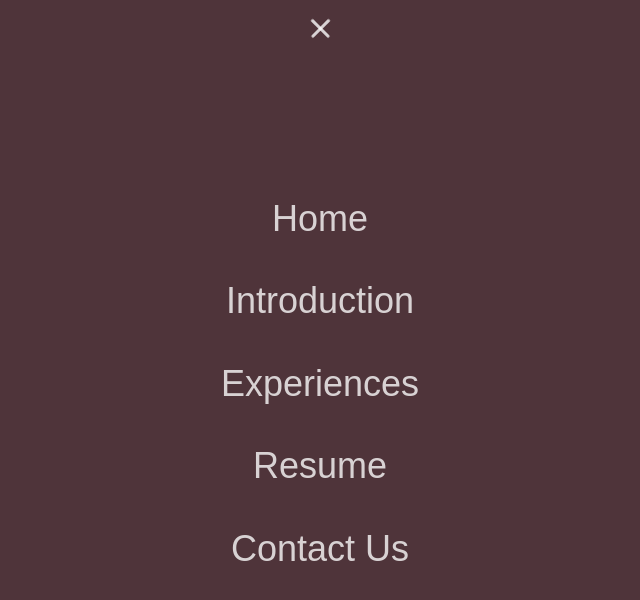
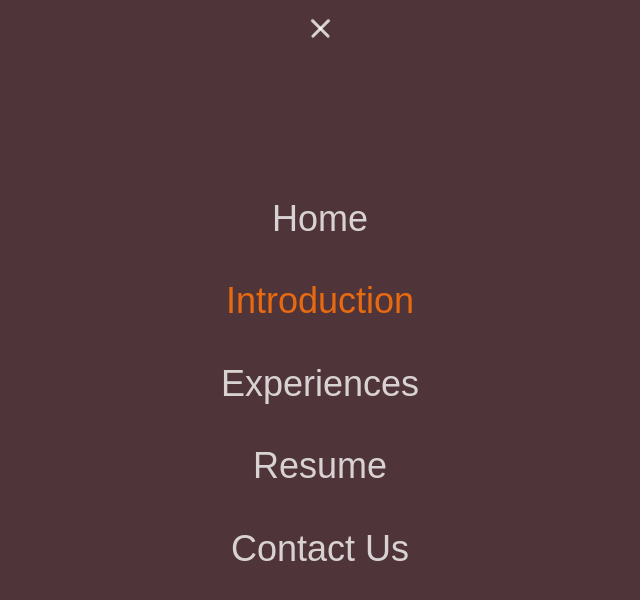
Before and after one commit to imSonuKushwaha/newPortfolio, a React (Vite) app: page /intro in a window 1280 px wide. Both pictures are taken after a click on the button 640 px from the left and 28 px from the top of the page. Shown: the top 600 px of the page, without its empty margins (320-960 px from the left). Built offline with nearby package versions, Linux system fonts and the light colour scheme.

Commit message:
Implement layout structure and enhance About page with scroll effects; add useInView hook

```diff
--- a/src/App.css
+++ b/src/App.css
@@ -65,8 +65,9 @@ svg text.text-body {
   text-align: center;
   display: grid;
   place-content: center;
+  height: 0;
+  pointer-events: none;
   z-index: 99;
-  height: 0;
   transition: height 0.5s cubic-bezier(0.14, 0.65, 0.15, 1);
 }
 
@@ -90,6 +91,7 @@ svg text.text-body {
 
 :root[menu-open] #menu-container {
   height: 100%;
+  pointer-events: auto;
 }
 
 :root[menu-open] #menu-container li {
--- a/src/appRoute.jsx
+++ b/src/appRoute.jsx
@@ -1,12 +1,15 @@
 import About from "./pages/About";
 import Home from "./pages/Home";
+import Layout from "./components/Layout";
 import { Routes, Route } from "react-router-dom";
 
 const AppRoute = () => {
   return (
     <Routes>
-      <Route path="/" element={<Home />} />
-      <Route path="/intro" element={<About />} />
+      <Route element={<Layout />}>
+        <Route path="/" element={<Home />} />
+        <Route path="/intro" element={<About />} />
+      </Route>
     </Routes>
   );
 };
--- a/src/components/Header.jsx
+++ b/src/components/Header.jsx
@@ -1,8 +1,9 @@
 import { useEffect, useState } from "react";
-import { Link } from "react-router-dom";
+import { Link, useLocation } from "react-router-dom";
 
 const Header = () => {
-  const [isMenuOpen, setIsMenuOpen] = useState(false);
+  const location = useLocation();
+  const [isMenuOpen, setIsMenuOpen] = useState(true);
 
   useEffect(() => {
     const rootElement = document.documentElement;
@@ -12,6 +13,18 @@ const Header = () => {
       rootElement.removeAttribute("menu-open");
     }
   }, [isMenuOpen]);
+
+  // Add new useEffect for handling route changes
+  useEffect(() => {
+    if (isMenuOpen) {
+      const timer = setTimeout(() => {
+        setIsMenuOpen(false);
+      }, 70);
+
+      return () => clearTimeout(timer);
+    }
+  }, [location.pathname]);
+
   return (
     <div>
       <div className="relative z-[100] flex items-center justify-center text-center mt-2">
@@ -32,19 +45,55 @@ const Header = () => {
       <div id="menu-container">
         <ul className="unstyled">
           <li>
-            <Link to="/">Home</Link>
+            <Link
+              to="/"
+              style={{
+                color: location.pathname === "/" ? "#e76a10" : "inherit",
+              }}
+            >
+              Home
+            </Link>
           </li>
           <li>
-            <Link to="/intro">Introduction</Link>
+            <Link
+              to="/intro"
+              style={{
+                color: location.pathname === "/intro" ? "#e76a10" : "inherit",
+              }}
+            >
+              Introduction
+            </Link>
           </li>
           <li>
-            <Link to="/Tour">Experiences</Link>
+            <Link
+              to="/experiences"
+              style={{
+                color:
+                  location.pathname === "/experiences" ? "#e76a10" : "inherit",
+              }}
+            >
+              Experiences
+            </Link>
           </li>
           <li>
-            <Link to="/Travel">Resume</Link>
+            <Link
+              to="/resume"
+              style={{
+                color: location.pathname === "/resume" ? "#e76a10" : "inherit",
+              }}
+            >
+              Resume
+            </Link>
           </li>
           <li>
-            <Link to="/Contact">Contact Us</Link>
+            <Link
+              to="/Contact"
+              style={{
+                color: location.pathname === "/Contact" ? "#e76a10" : "inherit",
+              }}
+            >
+              Contact Us
+            </Link>
           </li>
         </ul>
       </div>
--- /dev/null
+++ b/src/components/Layout.jsx
@@ -0,0 +1,13 @@
+import Header from "./Header";
+import { Outlet } from "react-router-dom";
+
+const Layout = () => {
+  return (
+    <div className="relative w-full h-screen overflow-hidden">
+      <Header />
+      <Outlet />
+    </div>
+  );
+};
+
+export default Layout;
--- /dev/null
+++ b/src/components/UseInView.jsx
@@ -0,0 +1,31 @@
+import { useState, useEffect, useRef } from "react";
+
+export const useInView = (options = {}) => {
+  const [isInView, setIsInView] = useState(false);
+  const elementRef = useRef(null);
+
+  useEffect(() => {
+    const observer = new IntersectionObserver(
+      ([entry]) => {
+        setIsInView(entry.isIntersecting);
+      },
+      {
+        threshold: 0.6,
+        ...options,
+      }
+    );
+
+    const currentElement = elementRef.current;
+    if (currentElement) {
+      observer.observe(currentElement);
+    }
+
+    return () => {
+      if (currentElement) {
+        observer.unobserve(currentElement);
+      }
+    };
+  }, [options]);
+
+  return [elementRef, isInView];
+};
--- a/src/pages/About.jsx
+++ b/src/pages/About.jsx
@@ -3,24 +3,21 @@ import DSA from "../components/DSA";
 import Header from "../components/Header";
 import Skill from "../components/Skill";
 import SocialMedia from "../components/SocialMedia";
+import { useInView } from "../components/UseInView";
 
 const About = () => {
   const [activeTab, setActiveTab] = useState(true);
   // swipe actions
   const [touchStart, setTouchStart] = useState(null);
   const [touchEnd, setTouchEnd] = useState(null);
-
-  const minSwipeDistance = 50; // Adjust for sensitivity
-
+  const minSwipeDistance = 50;
   const onTouchStart = (e) => {
     setTouchEnd(null); // reset on new touch
     setTouchStart(e.targetTouches[0].clientX);
   };
-
   const onTouchMove = (e) => {
     setTouchEnd(e.targetTouches[0].clientX);
   };
-
   const onTouchEnd = () => {
     if (!touchStart || !touchEnd) return;
     const distance = touchStart - touchEnd;
@@ -36,14 +33,53 @@ const About = () => {
     }
   };
 
+  // hover effect on scroll
+  const [introRef, introInView] = useInView();
+  const [academicsRef, academicsInView] = useInView();
+  const [skillsRef, skillsInView] = useInView();
+
   return (
     <>
-      <div className="relative w-full h-screen overflow-hidden bg-github">
-        <Header />
       <div className="w-full h-screen overflow-auto p-4 flex flex-col items-center gap-5 sm:gap-10 pb-36">
+        {/* Introduction */}
+        <div className="max-w-2xl">
+          <div
+            ref={introRef}
+            className={`flex flex-col justify-center items-start gap-3 border-8 border-gray-600 rounded-3xl p-6 mt-2 transition duration-500 ease-in-out  shadow-gray-800 ${
+              introInView ? "-translate-y-2 shadow-lg shadow-gray-800" : ""
+            }`}
+          >
+            <strong className="text-xl sm:text-2xl text-orange-200">
+              Hello, I'm Sonu Kr. Kushwaha
+            </strong>
+            <hr className="w-full border-dashed border-t-2 border-gray-700" />
+            <p className="text-pretty text-white">
+              I'm a results-driven Software Developer with a B.Tech in Computer
+              Engineering, backed by hands-on experience at multiple startups
+              and tech firms across India and Nepal.
+              <br />
+              <br />
+              My previous roles include working on hospital management software
+              and e-commerce solutions, where I built responsive UIs, integrated
+              RESTful APIs, and automated key workflows.
+              <br />
+              <br />
+              I'm a strong problem solver, actively contributing to high-impact
+              projects. Whether it’s collaborating with cross-functional teams,
+              refining user experience, or diving into new frameworks, I bring a
+              fast-learning mindset and a passion for building meaningful
+              software that performs.
+            </p>
+          </div>
+        </div>
         {/* Academics */}
         <div className="max-w-2xl">
-            <div className="flex flex-col justify-center items-start gap-3 border-8 border-gray-600 rounded-3xl p-6 mt-2 transition duration-500 ease-in-out hover:-translate-y-2 hover:shadow-lg shadow-gray-800">
+          <div
+            ref={academicsRef}
+            className={`flex flex-col justify-center items-start gap-3 border-8 border-gray-600 rounded-3xl p-6 mt-2 transition duration-500 ease-in-out shadow-gray-800 ${
+              academicsInView ? "-translate-y-2 shadow-lg shadow-gray-800" : ""
+            }`}
+          >
             <strong className="text-blue-300 text-lg sm:text-xl">
               B.Tech in Computer Engineering
             </strong>
@@ -64,7 +100,10 @@ const About = () => {
         </div>
         {/* skills */}
         <div
-            className="max-w-2xl flex flex-col items-center border-8 border-gray-600 rounded-3xl p-6"
+          ref={skillsRef}
+          className={`max-w-2xl flex flex-col items-center border-8 border-gray-600 rounded-3xl p-6 ${
+            skillsInView ? "-translate-y-2 shadow-lg shadow-gray-800" : ""
+          } transition duration-500 ease-in-out`}
           onTouchStart={onTouchStart}
           onTouchMove={onTouchMove}
           onTouchEnd={onTouchEnd}
@@ -105,7 +144,6 @@ const About = () => {
         {/* social media */}
         <SocialMedia />
       </footer>
-      </div>
     </>
   );
 };
--- a/src/pages/Home.jsx
+++ b/src/pages/Home.jsx
@@ -1,11 +1,5 @@
-import { useEffect, useState } from "react";
-import { Link } from "react-router-dom";
-import Header from "../components/Header";
-
 const Home = () => {
   return (
-    <>
-      <div className="relative w-full h-screen overflow-hidden">
     <div className="absolute top-0 left-0 w-full h-full z-0 flex items-center justify-center">
       <svg viewBox="0 0 400 160">
         <text
@@ -19,10 +13,6 @@ const Home = () => {
         </text>
       </svg>
     </div>
-
-        <Header />
-      </div>
-    </>
   );
 };
 
```
Lines whose indentation alone changed are shown as unchanged.
